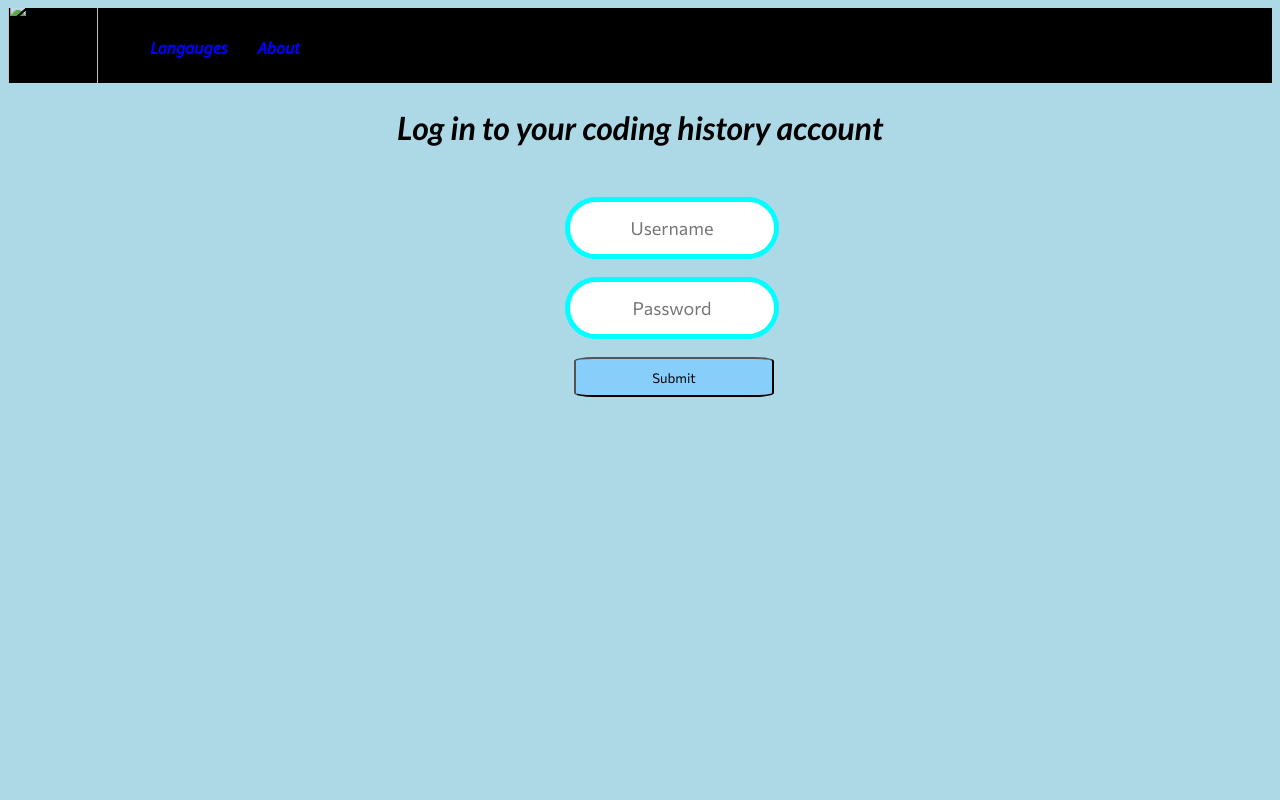
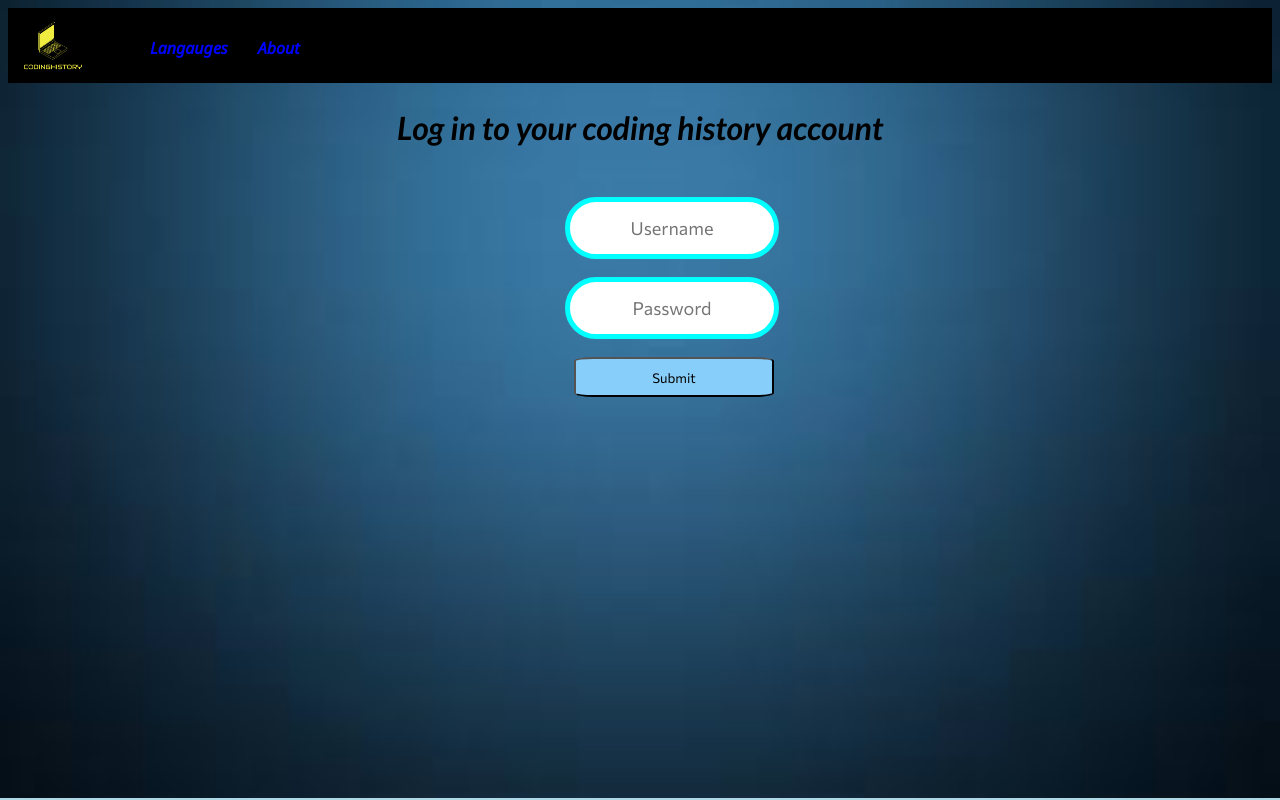
Before and after one commit to sep208/coding-website, a plain HTML site: page templates/login.html in a window 1280 px wide. Drawn offline with Linux system fonts and the light colour scheme.

Commit message:
changed imgages to static

```diff
--- a/static/header.css
+++ b/static/header.css
@@ -1,7 +1,7 @@
 @import url('https://fonts.googleapis.com/css2?family=Antonio:wght@600&family=Noto+Sans:ital@1&family=Poppins:wght@300&display=swap');
 
 body{
-    background-image: url(../images/blue-bg.png);
+    background-image: url(../static/blue-bg.png);
     background-repeat: no-repeat;
     background-size:cover;
 }
--- a/templates/login.html
+++ b/templates/login.html
@@ -8,7 +8,7 @@
 <body>
 
     <header class="top-bar header">
-        <a href="index.html"> <img id="header-logo" src="../images/logo-no-bg.png"></a>
+        <a href="index.html"> <img id="header-logo" src="../static/logo-no-bg.png"></a>
         <div class="header-options">
 
             <div class="header-main-options small languages-head"><span class="header-options-span small-header-span">Langauges</span>
```
Also changed, not shown: 1 other file.
